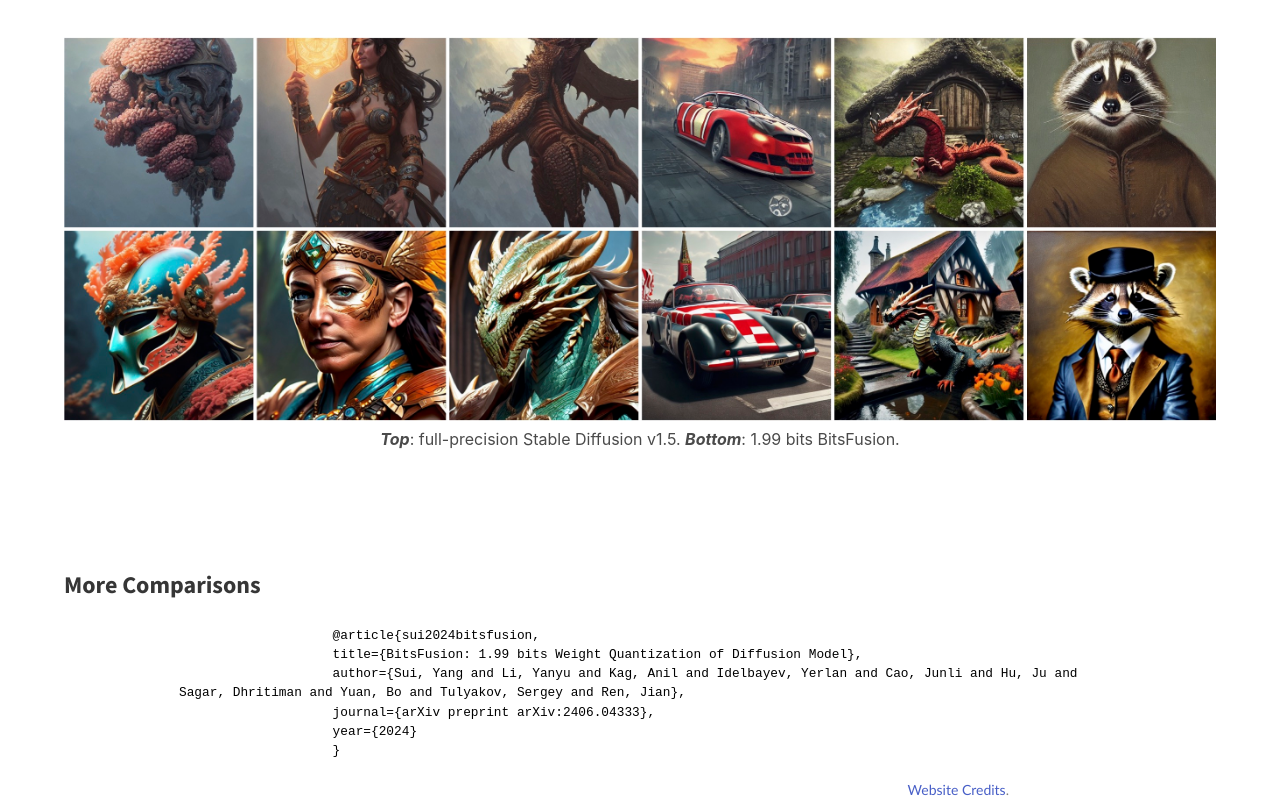
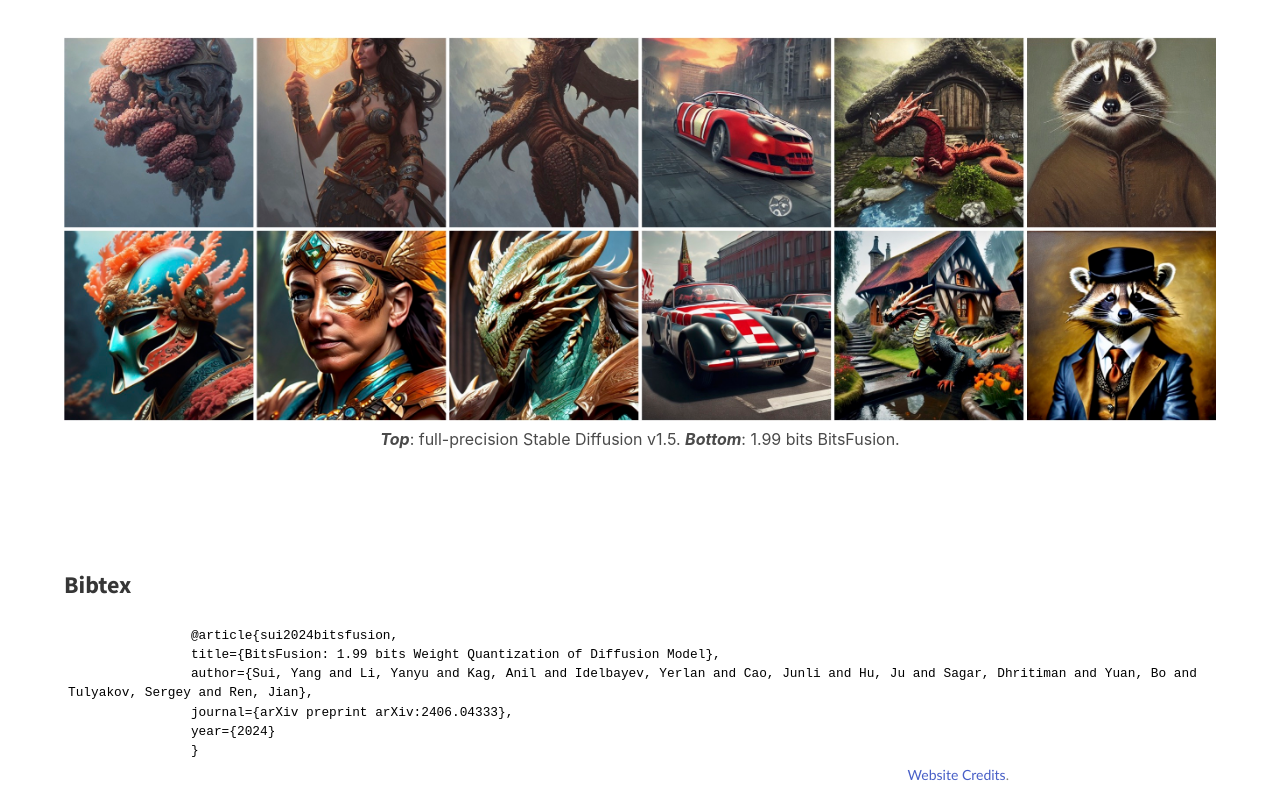
Before and after one commit to snap-research/BitsFusion, a plain HTML site: page index.html in a window 1280 px wide. Shown: the part 6342-7142 px from the top of the page. Drawn offline with nearby package versions, Linux system fonts and the light colour scheme; some icons are missing.

Commit message:
update bibtex

```diff
--- a/index.html
+++ b/index.html
@@ -462,9 +462,8 @@
     <div class="row">
         <div class="body">
             <h3 class="title is-4">
-                More Comparisons
+                Bibtex
             </h3>
-            <div class="form-group col-md-10 col-md-offset-1">
             <textarea id="bibtex" class="form-control" readonly="" style="display: none;">
                 @article{sui2024bitsfusion,
                 title={BitsFusion: 1.99 bits Weight Quantization of Diffusion Model},
@@ -474,7 +473,6 @@
                 }</textarea>
             <div class="CodeMirror cm-s-default CodeMirror-wrap">
                 <div style="overflow: hidden; position: relative; width: 3px; height: 0px; top: 4px; left: 4px;">
-                    </div>
                 </div>
             </div>
         </div>
```
Lines whose indentation alone changed are shown as unchanged.
